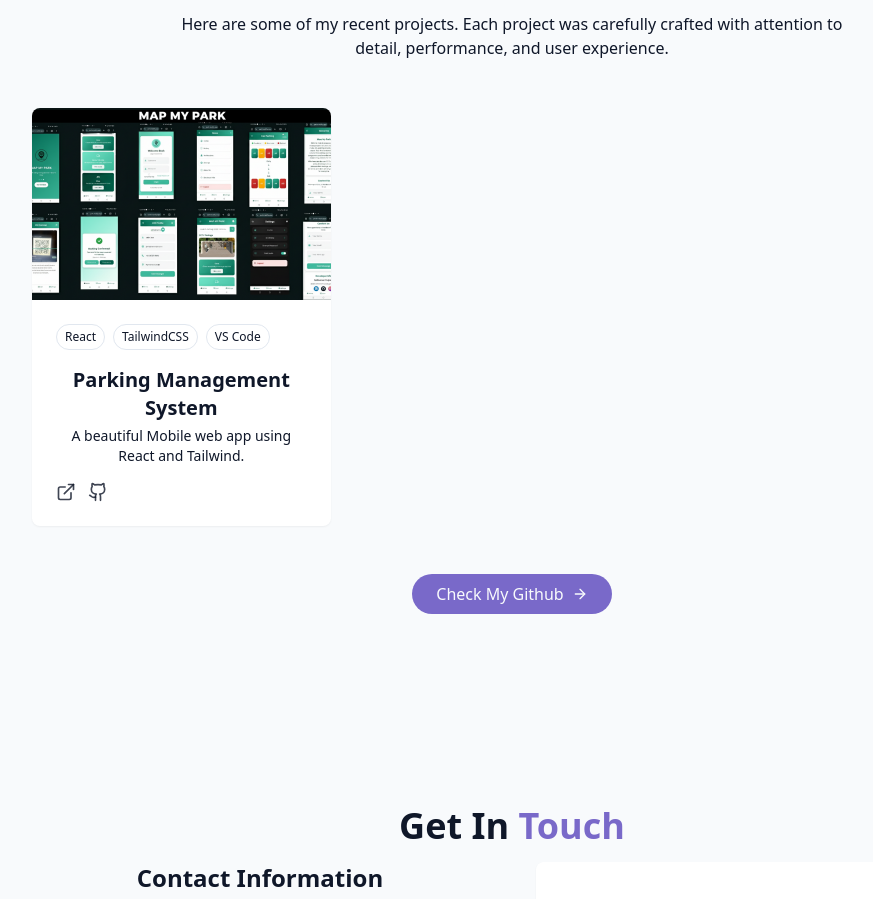
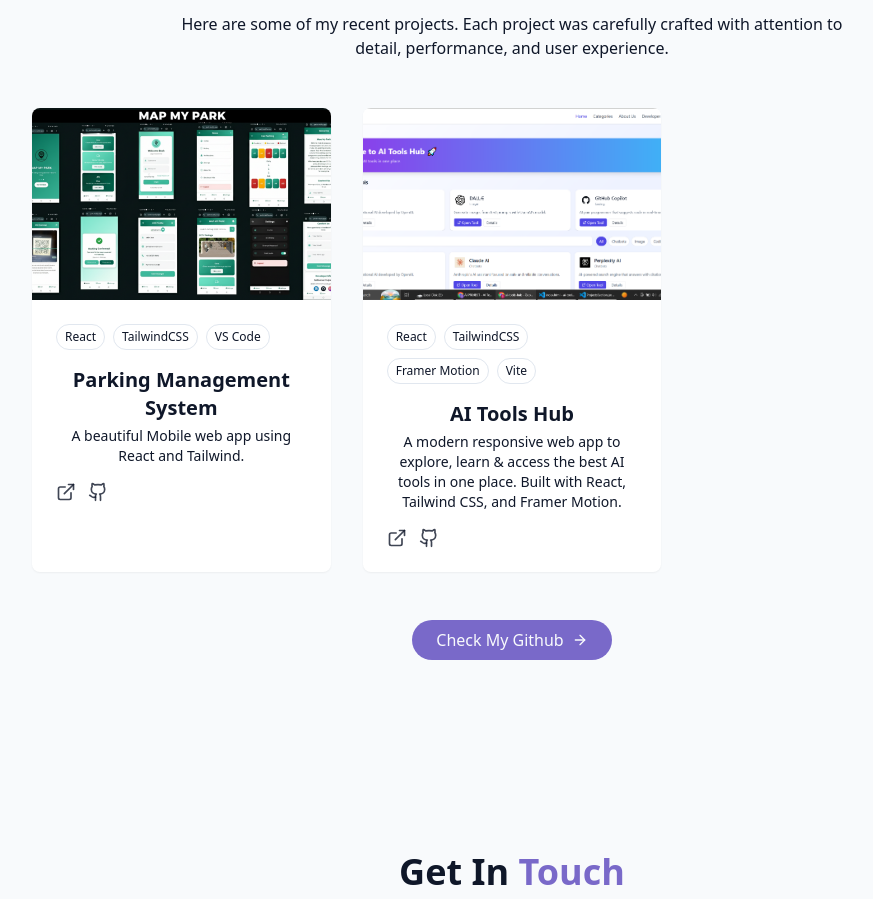
Before and after one commit to saikumarfulpati/My-Portfolio, a React (Vite) app: page / in a window 1280 px wide. Shown: the part 2798-3697 px from the top of the page, without its empty margins (128-1001 px from the left). Built offline with nearby package versions, Linux system fonts and the light colour scheme; the HTML template or start-up script is replaced by a standard one.

Commit message:
Updated Projects

```diff
--- a/src/components/ProjectsSection.jsx
+++ b/src/components/ProjectsSection.jsx
@@ -10,6 +10,17 @@ const projects = [
     demoUrl: "https://map-my-park.netlify.app/",
     githubUrl: "https://github.com/saikumarfulpati/map-my-park",
   },
+
+  {
+  id: 2,
+  title: "AI Tools Hub",
+  description: "A modern responsive web app to explore, learn & access the best AI tools in one place. Built with React, Tailwind CSS, and Framer Motion.",
+  image: "/projects/project2.png",   // ✅ Save a screenshot of your site in public/projects/
+  tags: ["React", "TailwindCSS", "Framer Motion", "Vite"],
+  demoUrl: "https://aitools-hub.netlify.app/",  // ✅ replace with your deployed link
+  githubUrl: "https://github.com/saikumarfulpati/AI-Tools-Hub",
+},
+
 
 ];
 
```
Also changed, not shown: public/projects/project2.png, 1 other file (tests, documents, lock files or other folders).
